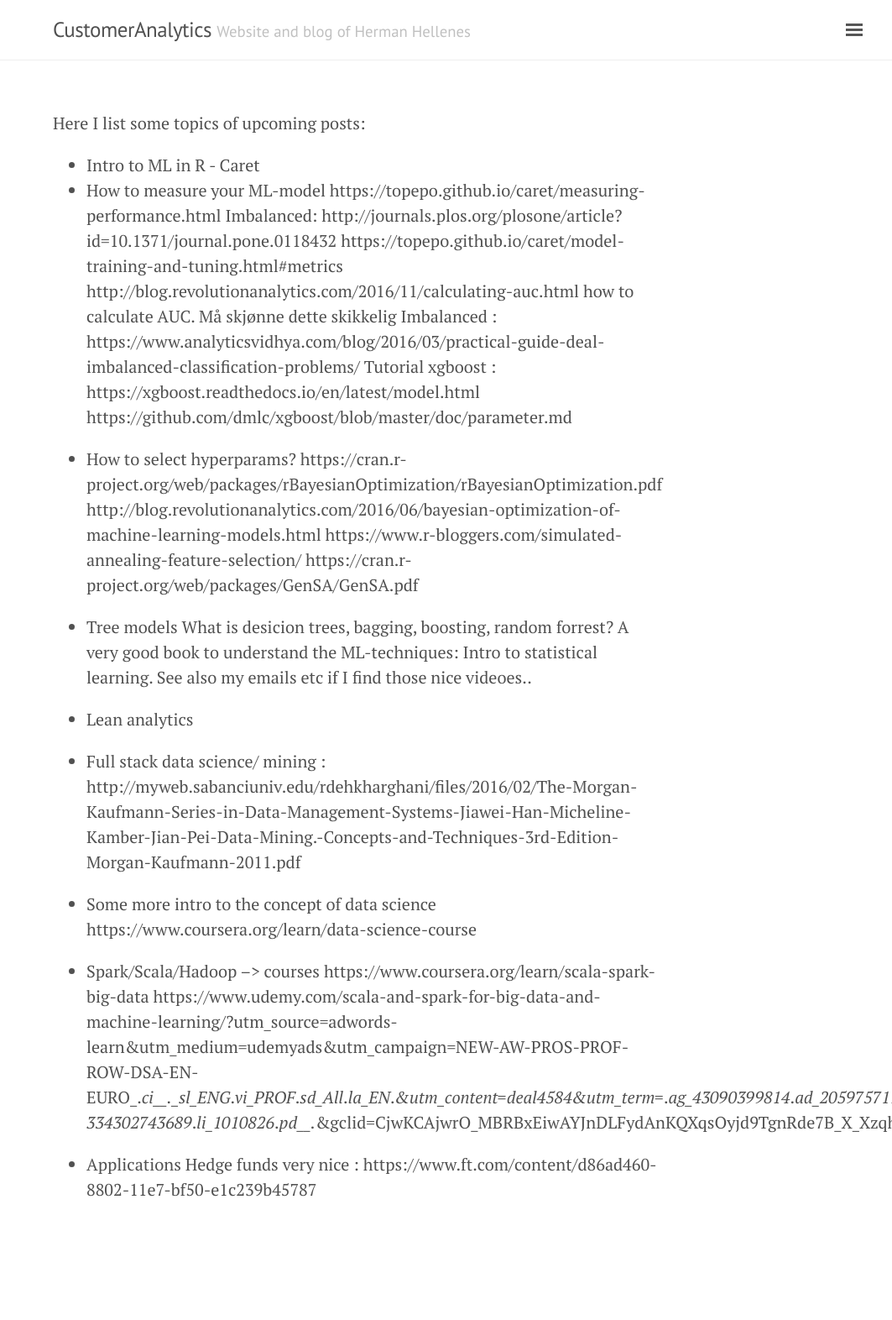
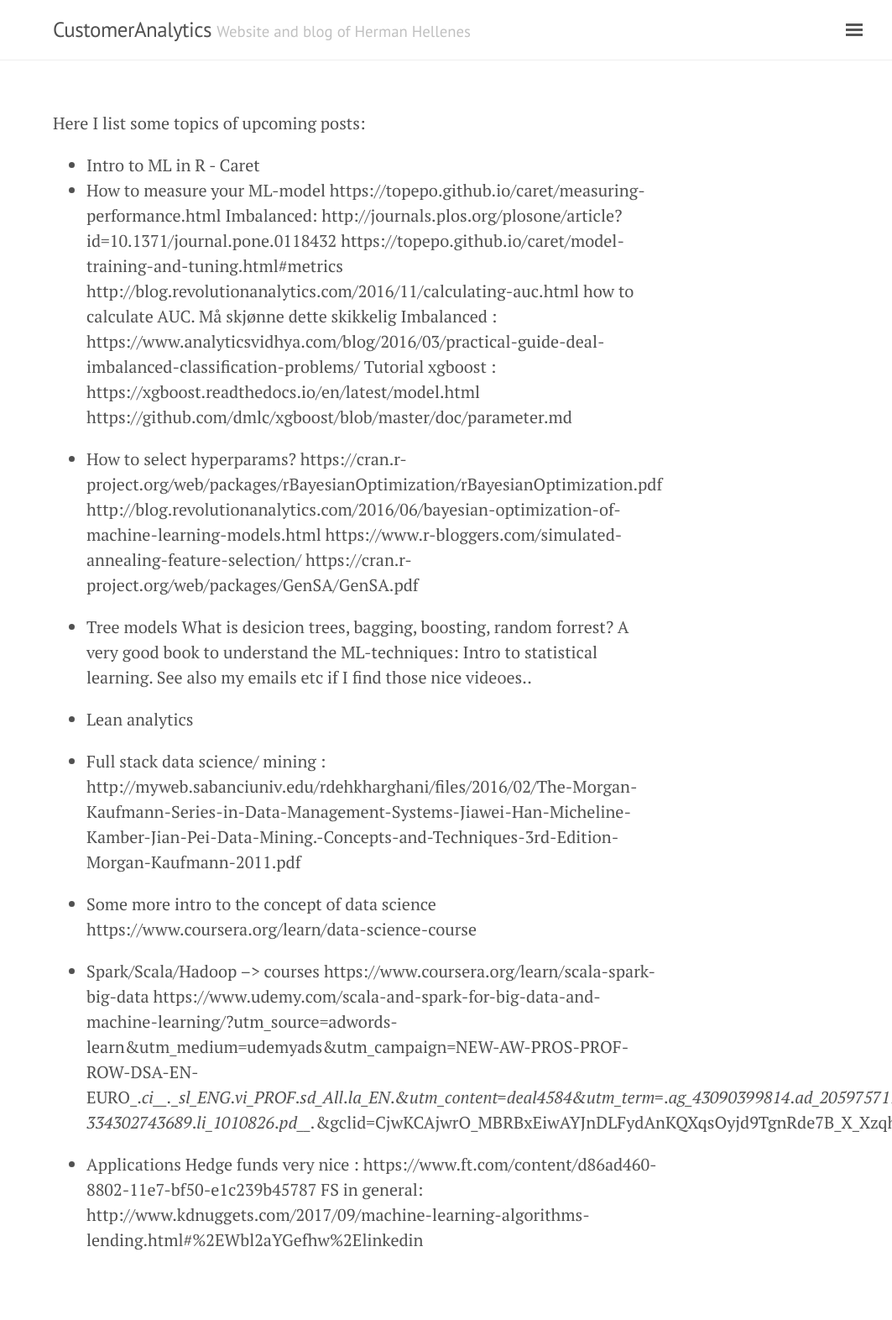
Before and after one commit to herman-hellenes/herman-hellenes.github.io, a Jekyll site: the page built from undone_posts/2017-08-18-Temp-resources.md, in a window 1280 px wide. Shown: the whole page at 84% size, without its empty margins (217-1280 px from the left). Built offline with Jekyll 4.4.1, drawn with Linux system fonts in a browser that asks for light colours; nearby versions of some CDN libraries; our own code applies the rules of GitHub Pages for plain Markdown files; before the commit the page ends 1512 px from its top, so only the background shows below that.

Commit message:
Update 2017-08-18-Temp-resources.md

```diff
--- a/undone_posts/2017-08-18-Temp-resources.md
+++ b/undone_posts/2017-08-18-Temp-resources.md
@@ -35,3 +35,4 @@
 
 * Applications
 Hedge funds very nice : https://www.ft.com/content/d86ad460-8802-11e7-bf50-e1c239b45787
+FS in general: http://www.kdnuggets.com/2017/09/machine-learning-algorithms-lending.html#%2EWbl2aYGefhw%2Elinkedin
```
